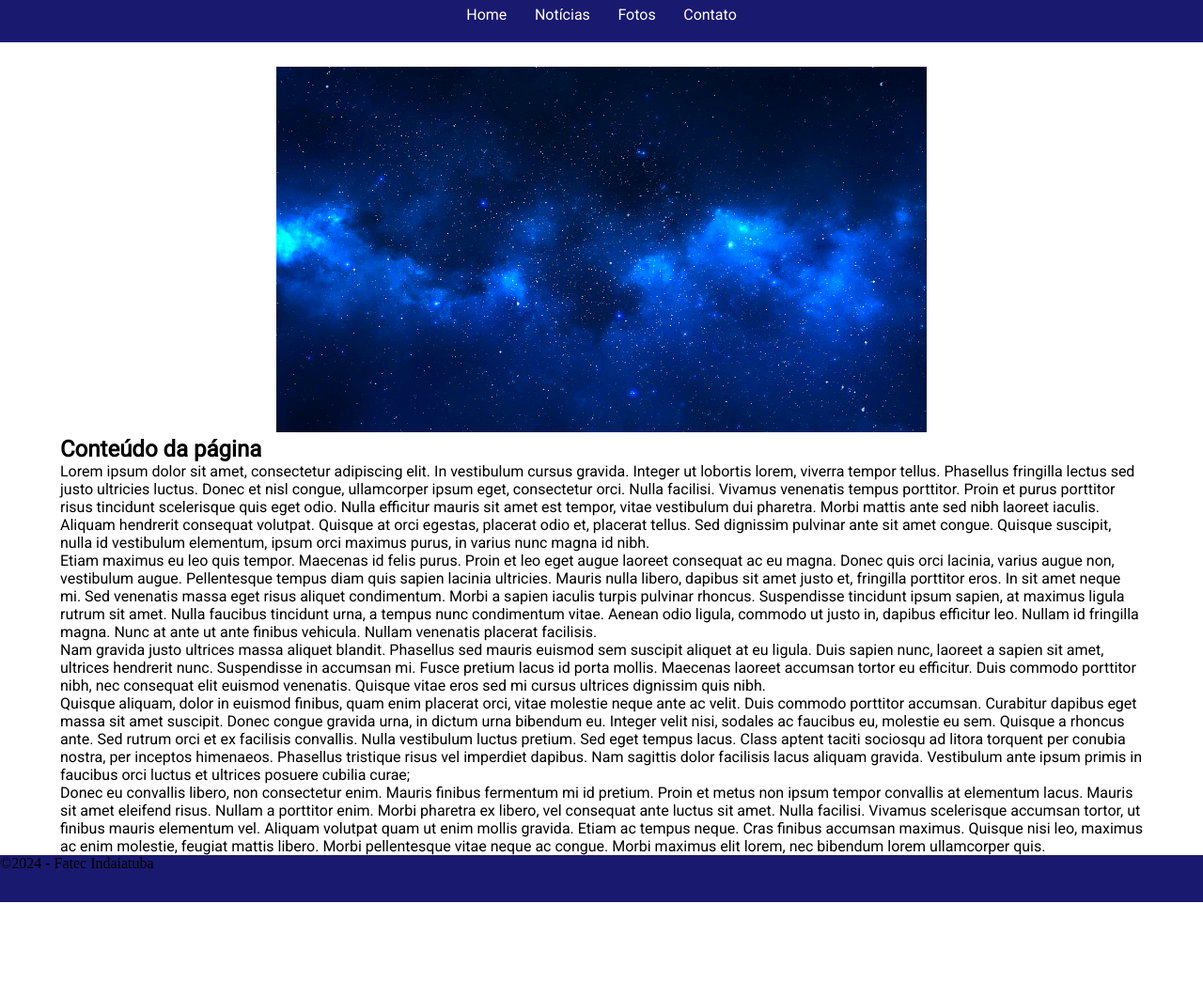
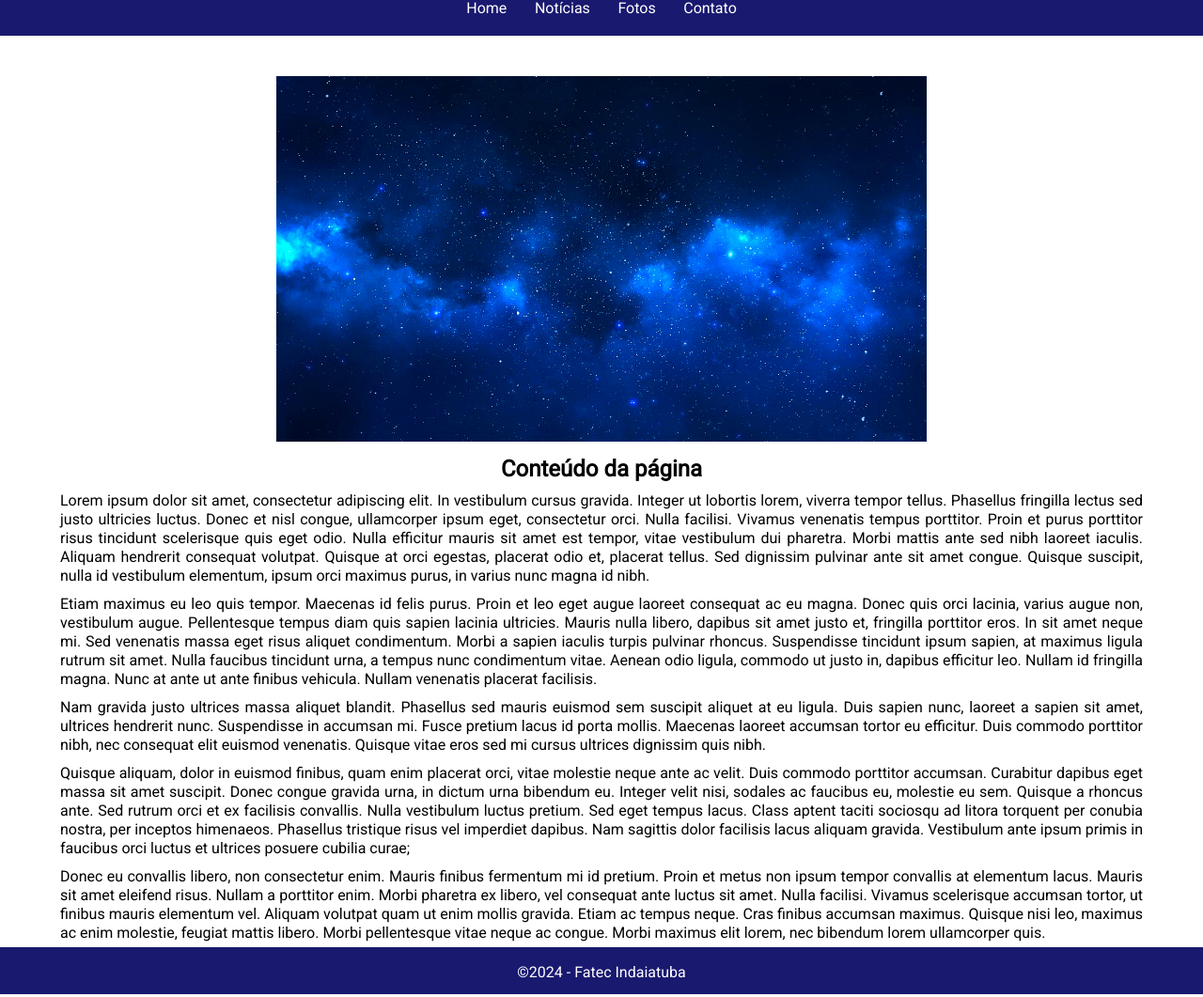
Before and after one commit to ericmeneg/fatec, a plain HTML site: page semestre1/desenvolvimentoweb1/site/index.html in a window 1280 px wide. Shown: the part 79-1140 px from the top of the page at 94% size. Before the commit the page ends 1039 px from the top, so only its background shows below. Drawn offline with Linux system fonts and the light colour scheme; a web font is replaced by a local one.

Commit message:
Finalizando index e criando noticias

```diff
--- a/semestre1/desenvolvimentoweb1/site/css/main.css
+++ b/semestre1/desenvolvimentoweb1/site/css/main.css
@@ -1,6 +1,11 @@
 *{
     margin: 0;
     padding: 0;
+}
+
+#container{
+    position: relative;
+    min-height: 100vh;
 }
 
 #header{
@@ -15,7 +20,6 @@
     text-align: center;
     padding-top: 20px;
     font-family: 'Madimi One', 'Tahoma';
-    font-size: 3vw;
 }
 
 #menu{
@@ -31,6 +35,11 @@
     padding: 1%;
 }
 
+#menu li a{
+    text-decoration: none;
+    color: inherit;
+}
+
 #menu li:hover{
     background-color: #00bfff;
     /* outra opção de feedback de seleção:
@@ -39,7 +48,7 @@
     font-weight: bold; */
 }
 
-#menu, #content{
+#menu, #content, #footer{
     font-family: 'Roboto'
 }
 
@@ -47,12 +56,22 @@
     width: 90%;
     margin: 0 auto;
     padding-top: 150px;
+    padding-bottom: 55px;
+}
 
+#content p{
+    text-align:justify;
+    line-height: 20px;
+    padding-top: 10px;
 }
 
 /* #id elemento:first-child é um seletor que seleciona a primeira instância do elemento dentro da divisão selecionada por id */
-#content p:first-child{
+#content p:first-child, #content h2{
     text-align: center;
+}
+
+#content h2{
+    padding-top: 10px;
 }
 
 #content img{
@@ -63,4 +82,14 @@
     background-color: #191970;
     width: 100%;
     height:50px;
+    position: absolute;
+    bottom: 0;
+    left: 0;
 }
+
+#footer p{
+    text-align: center;
+    color: #ffffff;
+    padding: 17px 0;
+    /* height do footer = 50px; tamanho da fonte = 16px; restam 34 pixels, 17 bottom e top */
+}
--- /dev/null
+++ b/semestre1/desenvolvimentoweb1/site/css/noticias.css
@@ -0,0 +1,57 @@
+*{
+    margin: 0;
+    padding: 0;
+}
+
+body{
+    position: relative;
+    min-height: 100vh;
+}
+
+header{
+    background-color: #191970;
+    width: 100%;
+    position: fixed;
+    top: 0;
+    color: #ffffff;
+}
+
+header h1{
+    text-align: center;
+    font-family: 'Madimi One', 'Tahoma';
+    padding-top: 20px;
+}
+
+nav{
+    padding: 20px 0;
+    width: 100%;
+    text-align: center;
+    font-family: 'Roboto', 'Tahoma';
+}
+
+/* similar ao que tinhamos em #menu li */
+nav a{
+    padding: 1%;
+    cursor: pointer;
+    text-decoration: none;
+    color: inherit;
+}
+
+nav a:hover{
+        background-color: #00bfff;
+}
+
+footer{
+    background-color: #191970;
+    width: 100%;
+    height: 52px;
+    position: absolute;
+    left: 0;
+    bottom: 0;
+}
+
+footer p{
+    color: #ffffff;
+    text-align: center;
+    padding: 17px 0;
+}
--- a/semestre1/desenvolvimentoweb1/site/index.html
+++ b/semestre1/desenvolvimentoweb1/site/index.html
@@ -15,8 +15,8 @@
     <div id="header">
             <h1 id="logo">Exemplo de site</h1>
             <ul id="menu">
-                <li>Home</li>
-                <li>Notícias</li>
+                <li><a href="index.html">Home</a></li>
+                <li><a href="pages/noticias.html">Notícias</a></li>
                 <li>Fotos</li>
                 <li>Contato</li>
             </ul>
```
Also changed, not shown: semestre1/desenvolvimentoweb1/site/pages/noticias.html (added, +47 -0 lines).
